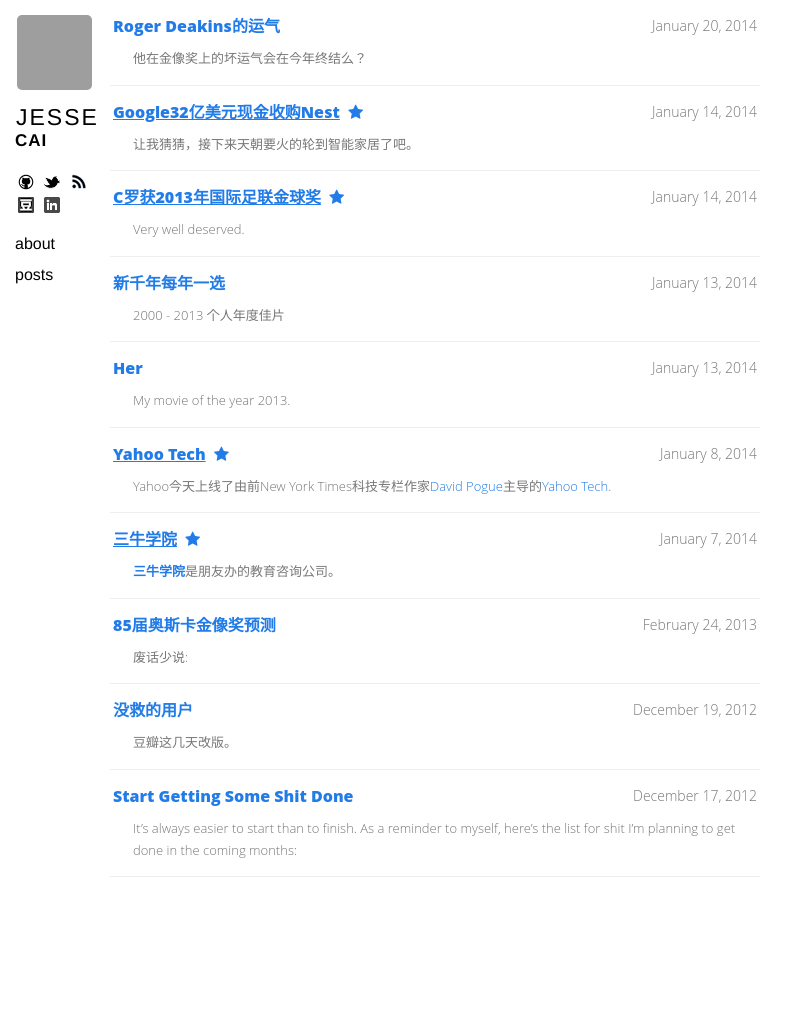
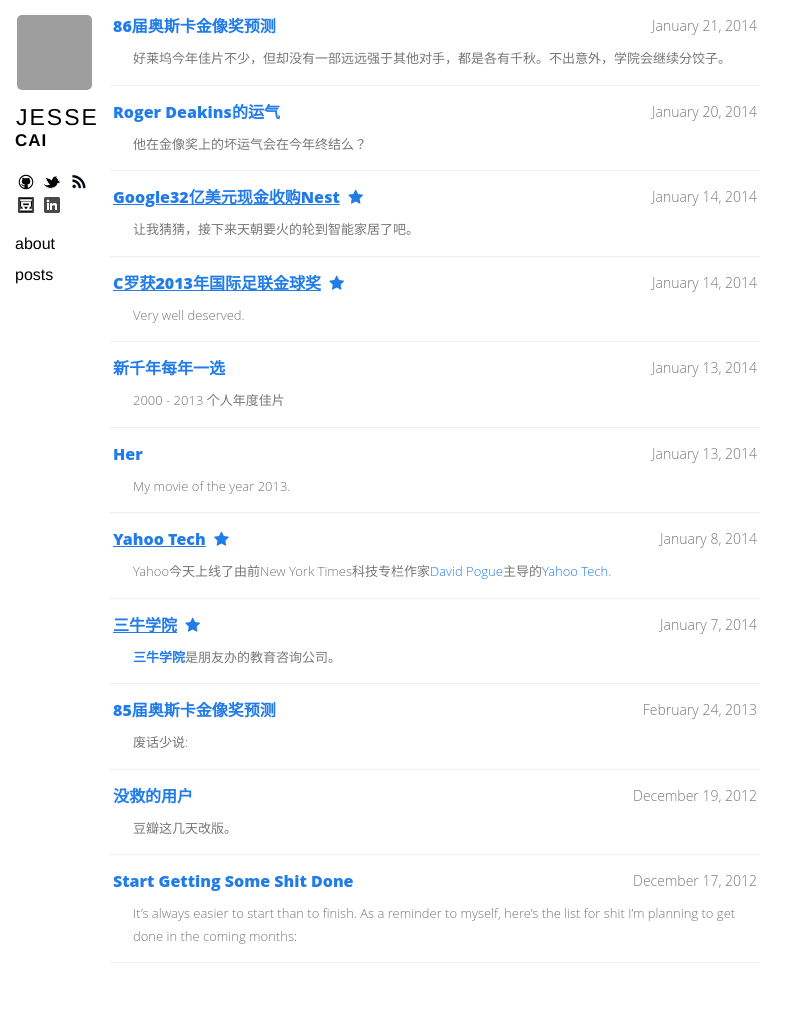
Before and after one commit to mojacc/mojacc.github.com, a Jekyll site: the page built from index.html, in a window 1280 px wide. Shown: the whole page, without its empty margins (0-808 px from the left). Built offline with Jekyll 4.4.1, drawn with Linux system fonts in a browser that asks for light colours; nearby versions of some CDN libraries; Markdown is read by kramdown in place of the engine named in the settings; before the commit the page ends 927 px from its top, so only the background shows below that; grey boxes are pictures that could not be loaded.

Commit message:
Academy awards prediction completed.

```diff
--- a/_posts/2014-01-17-86th-academy-awards-predictions.markdown
+++ b/_posts/2014-01-21-86th-academy-awards-predictions.markdown
@@ -1,20 +1,19 @@
 ---
 layout: post
 title: 86届奥斯卡金像奖预测
-published: false
 ---
 
-废话少说:
+好莱坞今年佳片不少，但却没有一部远远强于其他对手，都是各有千秋。不出意外，学院会继续分饺子。
 
 * *BEST PICTURE*
-    * **American Hustle**
+    * American Hustle
     * Captain Phillips
     * Dallas Buyers Club
     * Gravity
     * Her
     * Nebraska
     * Philomena
-    * 12 Years a Slave
+    * **12 Years a Slave**
     * The Wolf of Wall Street
 * *ACTOR - IN A LEADING ROLE*
     * Christian Bale
@@ -53,9 +52,9 @@
     * Nebraska
     * Prisoners
 * *COSTUME DESIGN*
-    * American Hustle
+    * **American Hustle**
     * The Grandmaster
-    * **The Great Gatsby**
+    * The Great Gatsby
     * The Invisible Woman
     * 12 Years a Slave
 * *DIRECTING*
@@ -74,8 +73,8 @@
     * American Hustle
     * Captain Phillips
     * Dallas Buyers Club
-    * **Gravity**
-    * 12 Years a Slave
+    * Gravity
+    * **12 Years a Slave**
 * *FOREIGN LANGUAGE FILM*
     * The Broken Circle Breakdown
     * **The Great Beauty**
@@ -83,12 +82,12 @@
     * The Missing Picture
     * Omar
 * *MAKEUP AND HAIRSTYLING*
-    * *Dallas Buyers Club*
+    * **Dallas Buyers Club**
     * Jackass Presents: Bad Grandpa
     * The Lone Ranger
 * *MUSIC - ORIGINAL SCORE*
     * The Book Thief
-    * *Gravity*
+    * **Gravity**
     * Her
     * Philomena
     * Saving Mr. Banks
@@ -96,10 +95,10 @@
     * "Alone Yet Not Alone" from Alone Yet Not Alone
     * "Happy" from Despicable Me 2
     * "Let It Go" from Frozen
-    * *"The Moon Song" from Her*
+    * **"The Moon Song" from Her**
     * "Ordinary Love" from Mandela: Long Walk To Freedom
 * *PRODUCTION DESIGN*
-    * American Hustle
+    * **American Hustle**
     * Gravity
     * The Great Gatsby
     * Her
@@ -107,17 +106,17 @@
 * *SOUND EDITING*
     * All Is Lost
     * Captain Phillips
-    * Gravity
+    * **Gravity**
     * The Hobbit: The Desolation of Smaug
     * Lone Survivor
 * *SOUND MIXING*
     * Captain Phillips
-    * Gravity
+    * **Gravity**
     * The Hobbit: The Desolation of Smaug
     * Inside Llewyn Davis
     * Lone Survivor
 * *VISUAL EFFECTS*
-    * Gravity
+    * **Gravity**
     * The Hobbit: The Desolation of Smaug
     * Iron Man 3
     * The Lone Ranger
```
Also changed, not shown: other parts of _posts/2014-01-21-86th-academy-awards-predictions.markdown (+4 -2 lines).
